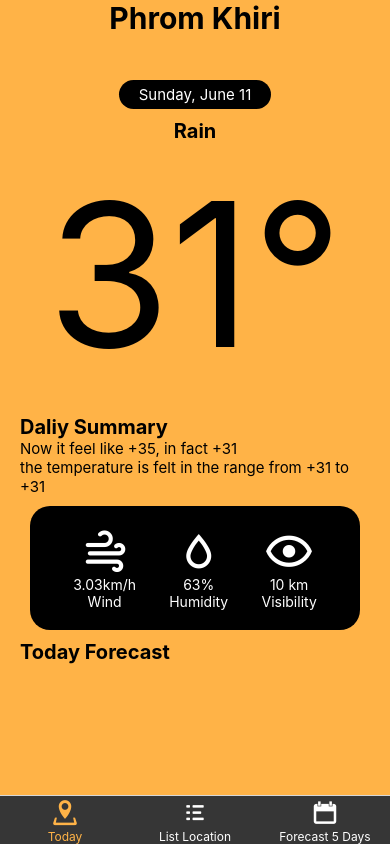
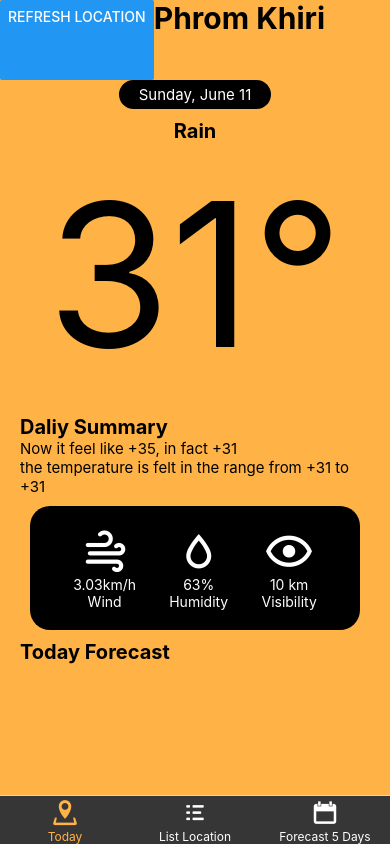
Before and after one commit to bank20baht/fon, a React Native app: screen / in a window 390 px wide. Built offline with nearby package versions, Linux system fonts and the light colour scheme.

Commit message:
useState in location

```diff
--- a/package.json
+++ b/package.json
@@ -15,6 +15,7 @@
     "@react-navigation/native-stack": "^6.9.12",
     "@types/react-native-vector-icons": "^6.4.13",
     "@types/styled-components": "^5.1.26",
+    "axios": "^1.4.0",
     "react": "18.2.0",
     "react-native": "0.71.10",
     "react-native-animated-number": "^1.2.0",
--- a/screens/Home.tsx
+++ b/screens/Home.tsx
@@ -20,10 +20,18 @@ import TodayForecastCard from '../components/TodayForecastCard';
 
 import {sampleData, data5days} from '../constants/data';
 
+import axios from '../src/hooks/axios';
+
+type LocationType = {
+  latitude: number | null;
+  longitude: number | null;
+};
+
 const Home = () => {
-  const [latitude, setLatitude] = useState<number | null>(null);
-  const [longitude, setLongitude] = useState<number | null>(null);
-
+  const [currentLocation, setCurrentLocation] = useState<LocationType>({
+    latitude: 13.736717,
+    longitude: 100.523186,
+  });
   const handleButtonPress = async () => {
     try {
       const granted = await PermissionsAndroid.request(
@@ -40,8 +48,10 @@ const Home = () => {
       if (granted === PermissionsAndroid.RESULTS.GRANTED) {
         Geolocation.getCurrentPosition(
           position => {
-            setLatitude(position.coords.latitude);
-            setLongitude(position.coords.longitude);
+            setCurrentLocation({
+              latitude: position.coords.latitude,
+              longitude: position.coords.longitude,
+            });
           },
           error => {
             console.log(error.code, error.message);
@@ -54,12 +64,14 @@ const Home = () => {
     } catch (error) {
       console.log(error);
     }
+    console.log(currentLocation);
   };
 
   return (
     <View style={{flex: 1, backgroundColor: '#FFB347'}}>
       <StatusBar barStyle="dark-content" backgroundColor={'#FFB347'} />
-      <View style={{flex: 0.1}}>
+      <View style={{flex: 0.1, flexDirection: 'row'}}>
+        <Button title="refresh location" onPress={handleButtonPress}></Button>
         <Text style={globalStyles.nameText}>{sampleData.name}</Text>
       </View>
       <ScrollView style={{flex: 0.9}}>
--- /dev/null
+++ b/src/axios.ts
@@ -0,0 +1,7 @@
+import axios from 'axios';
+const BASE_URL = 'https://api.openweathermap.org/data/2.5/';
+
+export default axios.create({
+  baseURL: BASE_URL,
+  headers: {'Content-Type': 'application/json'},
+});
```
Also changed, not shown: 2 other files (tests, documents, lock files or other folders).
